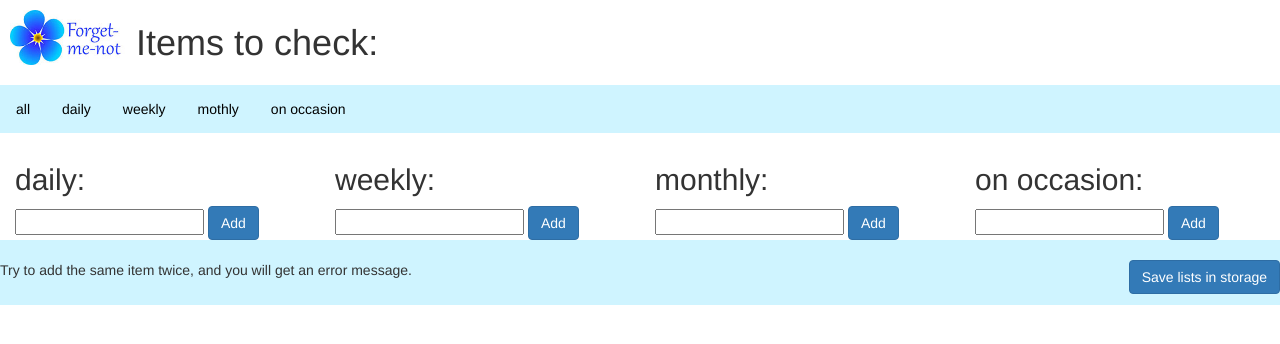
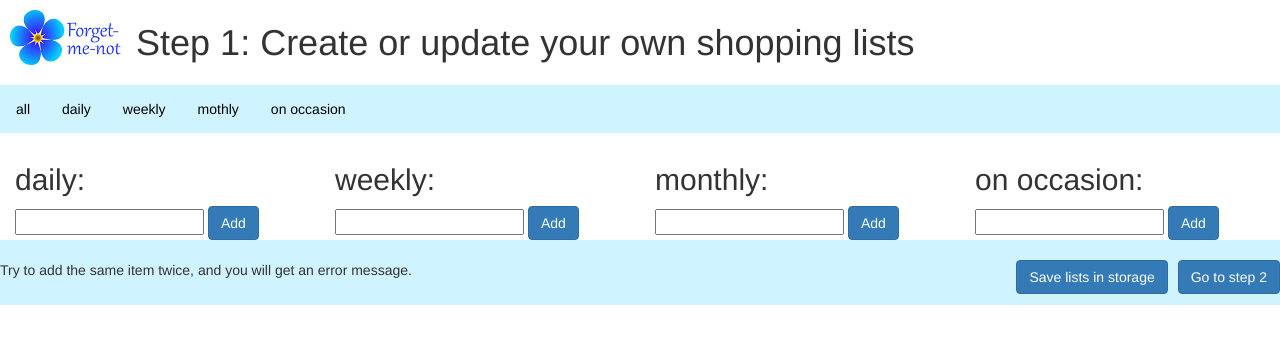
Before and after one commit to kodukha/list, a website: page views/index.html in a window 1280 px wide. Drawn offline with nearby package versions, Linux system fonts and the light colour scheme.

Commit message:
added button for step 2

```diff
--- a/views/index.html
+++ b/views/index.html
@@ -14,7 +14,7 @@
 <body>
 <div class="container-fluid">
   <div class="row" ng-app="myShoppingList" ng-controller="myCtrl">
-    <img class="icon" src="flower.jpg" height="75px"/><h1>Items to check:</h1>
+    <img class="icon" src="flower.jpg" height="75px"/><h1>Step 1: Create or update your own shopping lists</h1>
     <nav>
       <ul>
         <li><a href="" ng-click="show('a')">all</a></li>
@@ -60,7 +60,8 @@
     <div class="footer">
       <div>{{errortext}}</div>
       <div id="errorTextMessage">Try to add the same item twice, and you will get an error message.</div>
-      <button ng-click="saveItems()" id="saveItemsBtn" class="btn btn-primary saveItemsBtn">Save lists in storage</button>
+      <button ng-click="goToStep2()" class="btn btn-primary goToStep2Btn">Go to step 2</button>
+      <button ng-click="saveItems()" class="btn btn-primary saveItemsBtn">Save lists in storage</button>
     </div>
   </div> <!-- end app -->
 </div>
--- a/views/mystyles.css
+++ b/views/mystyles.css
@@ -26,5 +26,5 @@ nav li a:hover {
 .icon {display: inline; padding: 10px;}
 h1 {display: inline-block; vertical-align: middle;}
 #errorTextMessage {display: inline-block; width: 50%; height: 45px; vertical-align: middle;}
-#saveItemsBtn {display: inline; float: right;}
+.saveItemsBtn, .goToStep2Btn {display: inline; float: right; margin-left: 10px;}
 .footer {clear: both; padding-top: 20px; background-color: #cff4ff;}
```
